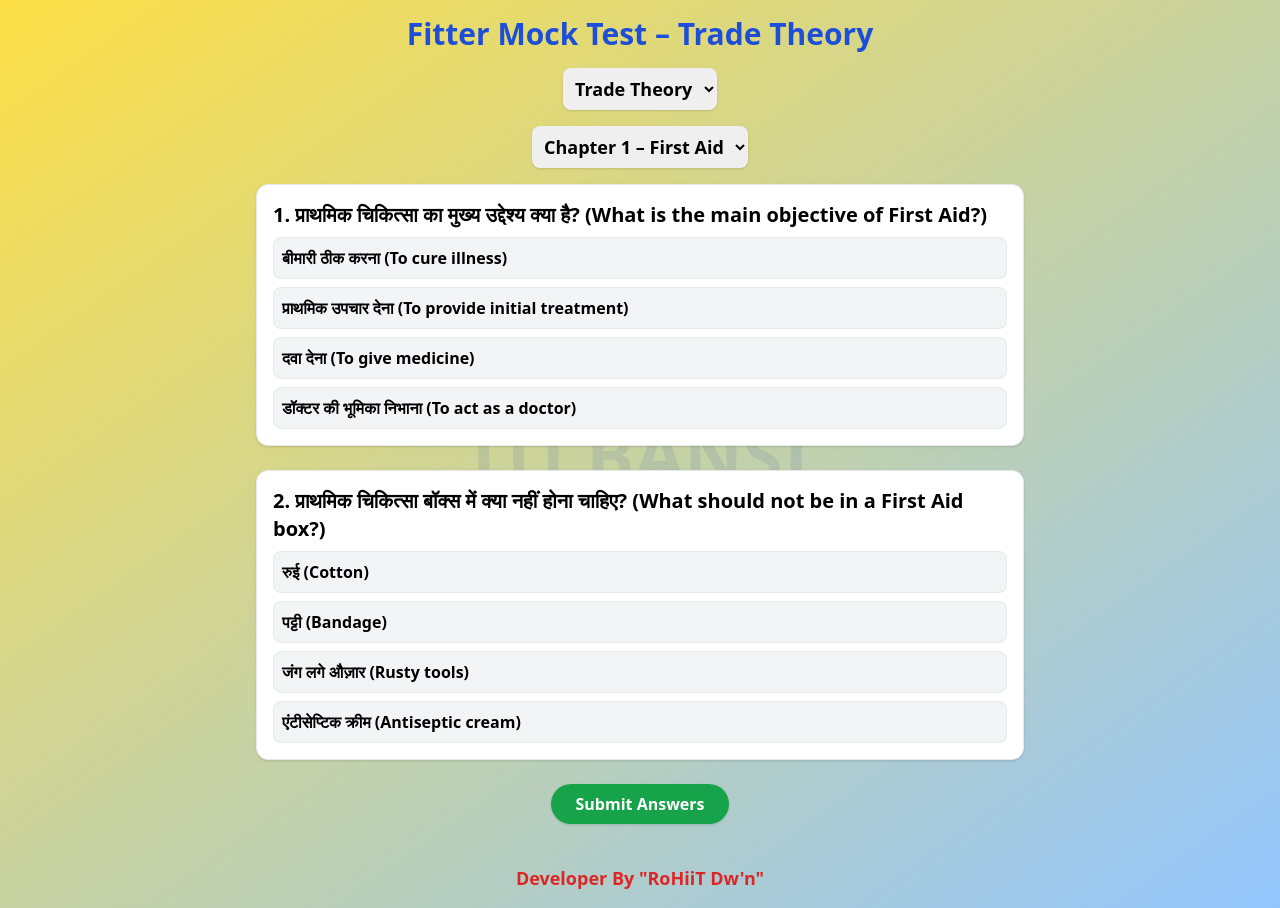
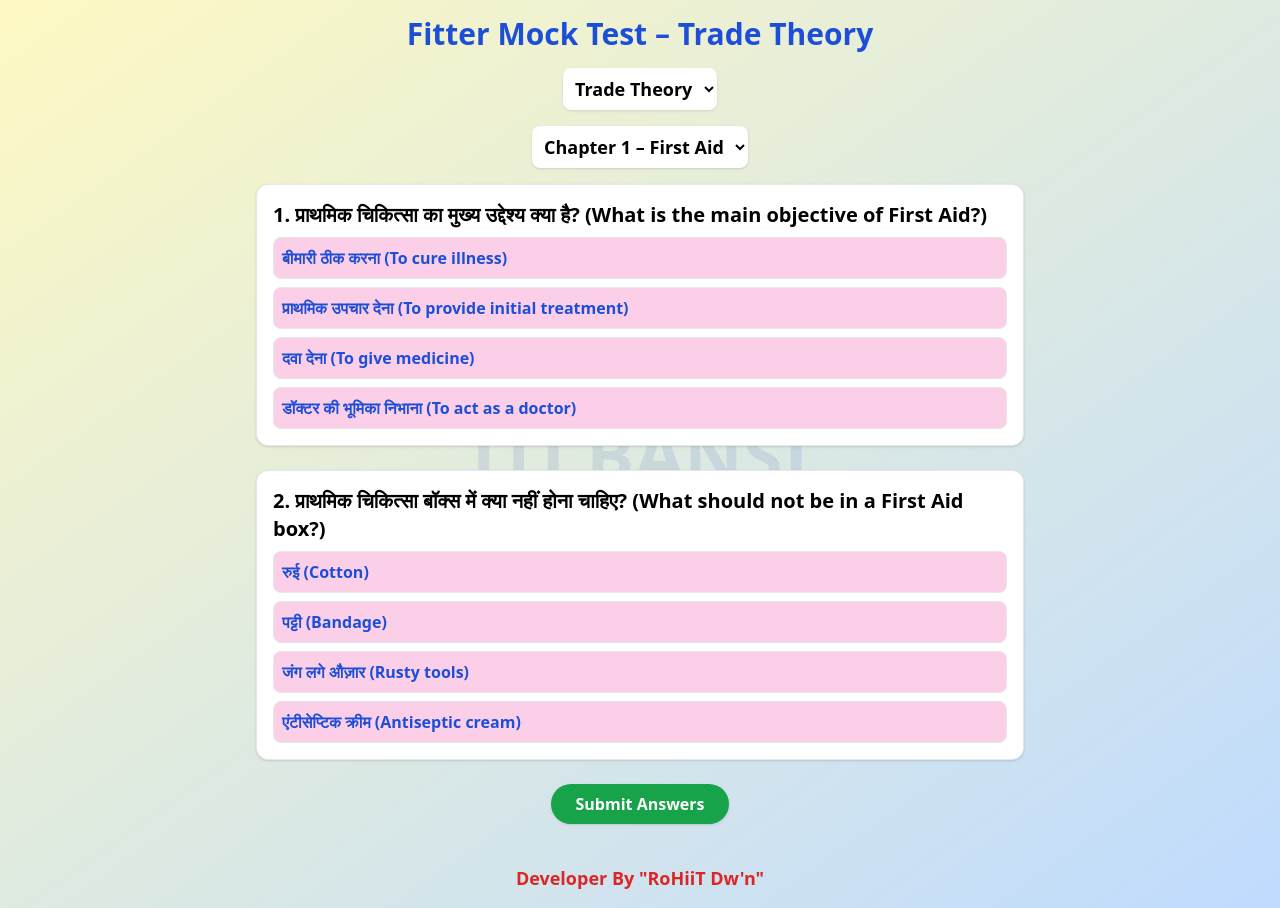
Before and after one commit to rohit-091/Fitter-first-year, a React (Vite) app: page / in a window 1280 px wide. Built offline with nearby package versions, Linux system fonts and the light colour scheme.

Commit message:
Update App.jsx

```diff
--- a/src/App.jsx
+++ b/src/App.jsx
@@ -24,14 +24,18 @@ export default function App() {
   const unattemptedCount = totalQuestions - attemptedCount;
   const percentage = ((correctCount / totalQuestions) * 100).toFixed(2);
 
+  const wrongQuestions = questions
+    .map((q, i) => ({ ...q, userAnswer: selectedOption[i], index: i }))
+    .filter((q) => submitted && q.userAnswer !== q.answer);
+
   const handleSubmit = () => {
     setSubmitted(true);
   };
 
   return (
-    <div className="relative min-h-screen bg-gradient-to-br from-yellow-300 to-blue-300 p-4 overflow-hidden">
+    <div className="relative min-h-screen bg-gradient-to-br from-yellow-100 to-blue-200 p-4 overflow-hidden">
 
-      {/* Watermark Text */}
+      {/* Watermark */}
       <div className="absolute inset-0 flex items-center justify-center pointer-events-none opacity-10 text-7xl font-extrabold text-blue-800">
         ITI BANSI
       </div>
@@ -43,7 +47,7 @@ export default function App() {
       {/* Dropdowns */}
       <div className="flex flex-col items-center space-y-4 mb-4 z-10 relative">
         <select
-          className="p-2 rounded-lg shadow bg-skyblue text-lg font-bold"
+          className="p-2 rounded-lg shadow bg-white text-lg font-bold"
           value={subject}
           onChange={(e) => {
             const subj = e.target.value;
@@ -60,7 +64,7 @@ export default function App() {
         </select>
 
         <select
-          className="p-2 rounded-lg shadow bg-yellow text-lg font-bold"
+          className="p-2 rounded-lg shadow bg-white text-lg font-bold"
           value={chapter}
           onChange={(e) => {
             setChapter(e.target.value);
@@ -86,17 +90,26 @@ export default function App() {
               <h2 className="text-xl font-bold mb-2">
                 {index + 1}. {q.question}
               </h2>
+
+              {/* Show Image if exists */}
+              {q.image && (
+                <img
+                  src={q.image}
+                  alt="question"
+                  className="w-64 h-auto mb-2 rounded border"
+                />
+              )}
+
               <div className="space-y-2">
                 {q.options.map((opt, i) => {
-                  const optionClass = submitted
-                    ? i === q.answer
-                      ? "bg-green-600 text-white"
-                      : i === userAnswer
-                      ? "bg-red-600 text-white"
-                      : "bg-gray-100"
-                    : userAnswer === i
-                    ? "bg-blue-100 border-blue-500"
-                    : "bg-gray-100 hover:bg-blue-200";
+                  let optionClass = "bg-pink-200 text-blue-700"; // default
+                  if (submitted) {
+                    if (i === q.answer) optionClass = "bg-green-600 text-white";
+                    else if (i === userAnswer && i !== q.answer)
+                      optionClass = "bg-red-600 text-white";
+                  } else if (userAnswer === i) {
+                    optionClass += " border-blue-500 bg-blue-100";
+                  }
 
                   return (
                     <div
@@ -113,7 +126,7 @@ export default function App() {
                 })}
               </div>
 
-              {/* Feedback */}
+              {/* Feedback per question */}
               {submitted && (
                 <p className={`mt-2 font-bold ${isCorrect ? "text-green-600" : "text-red-600"}`}>
                   {isCorrect
@@ -138,7 +151,7 @@ export default function App() {
         </div>
       )}
 
-      {/* Final Summary */}
+      {/* Summary Feedback */}
       {submitted && (
         <div className="max-w-md mx-auto mt-10 bg-white p-6 rounded-xl shadow-lg border z-10 relative">
           <h2 className="text-2xl font-bold text-center text-blue-700 mb-4">
@@ -154,10 +167,28 @@ export default function App() {
         </div>
       )}
 
+      {/* Wrong Question List */}
+      {submitted && wrongQuestions.length > 0 && (
+        <div className="max-w-3xl mx-auto mt-10 bg-white p-6 rounded-xl shadow-lg border z-10 relative">
+          <h2 className="text-xl font-bold text-red-600 mb-4">
+            ❌ आपने जिन प्रश्नों के उत्तर गलत दिए:
+          </h2>
+          <ul className="space-y-4">
+            {wrongQuestions.map((q) => (
+              <li key={q.index}>
+                <p className="font-bold">{q.index + 1}. {q.question}</p>
+                <p>🔹 आपका उत्तर: <span className="text-red-600 font-bold">{q.options[q.userAnswer] || "कोई उत्तर नहीं"}</span></p>
+                <p>✅ सही उत्तर: <span className="text-green-600 font-bold">{q.options[q.answer]}</span></p>
+              </li>
+            ))}
+          </ul>
+        </div>
+      )}
+
       {/* Footer */}
       <footer className="text-center mt-10 text-red-600 font-bold text-lg z-10 relative">
         Developer By "RoHiiT Dw'n"
       </footer>
     </div>
   );
-    }
+}
```
